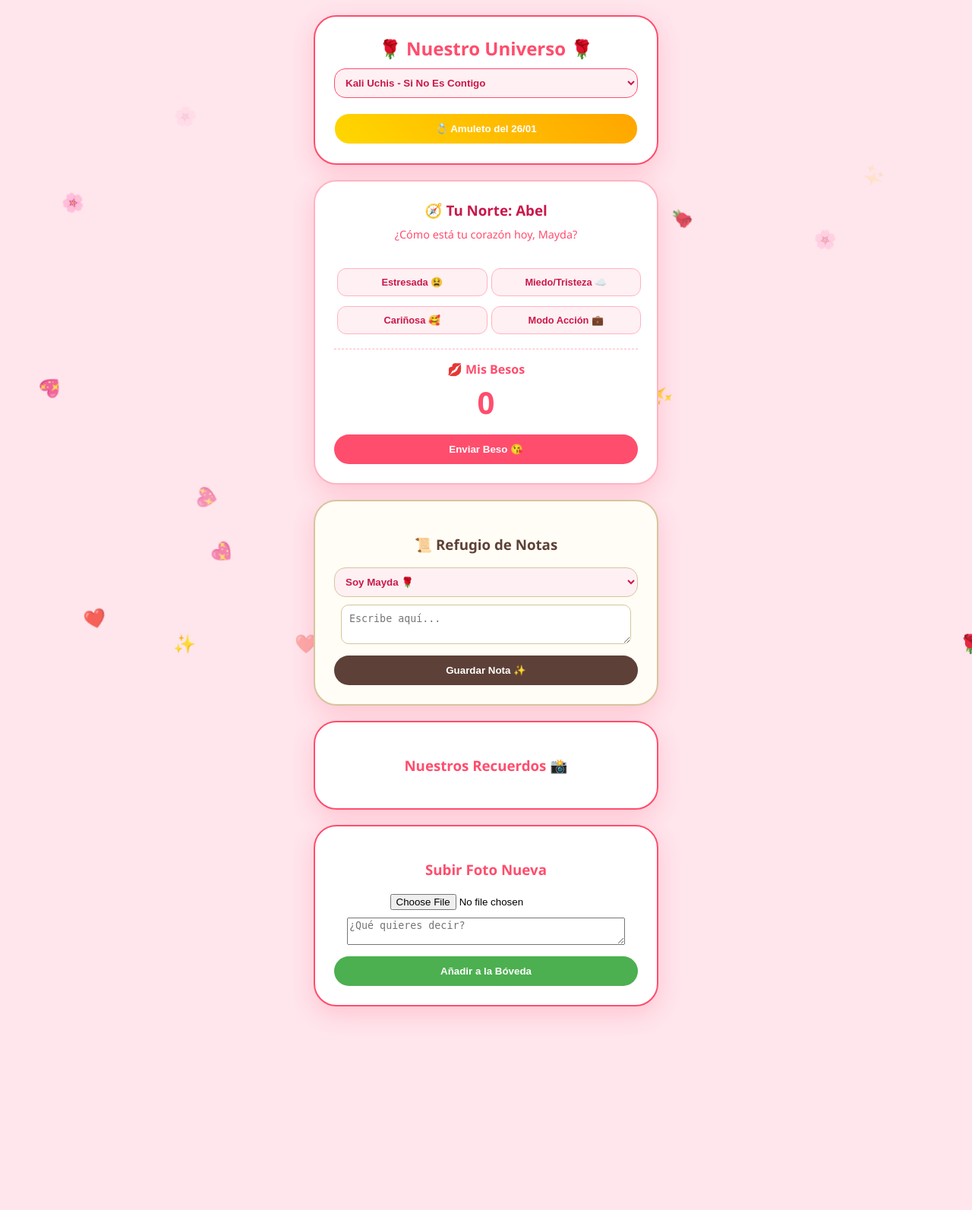
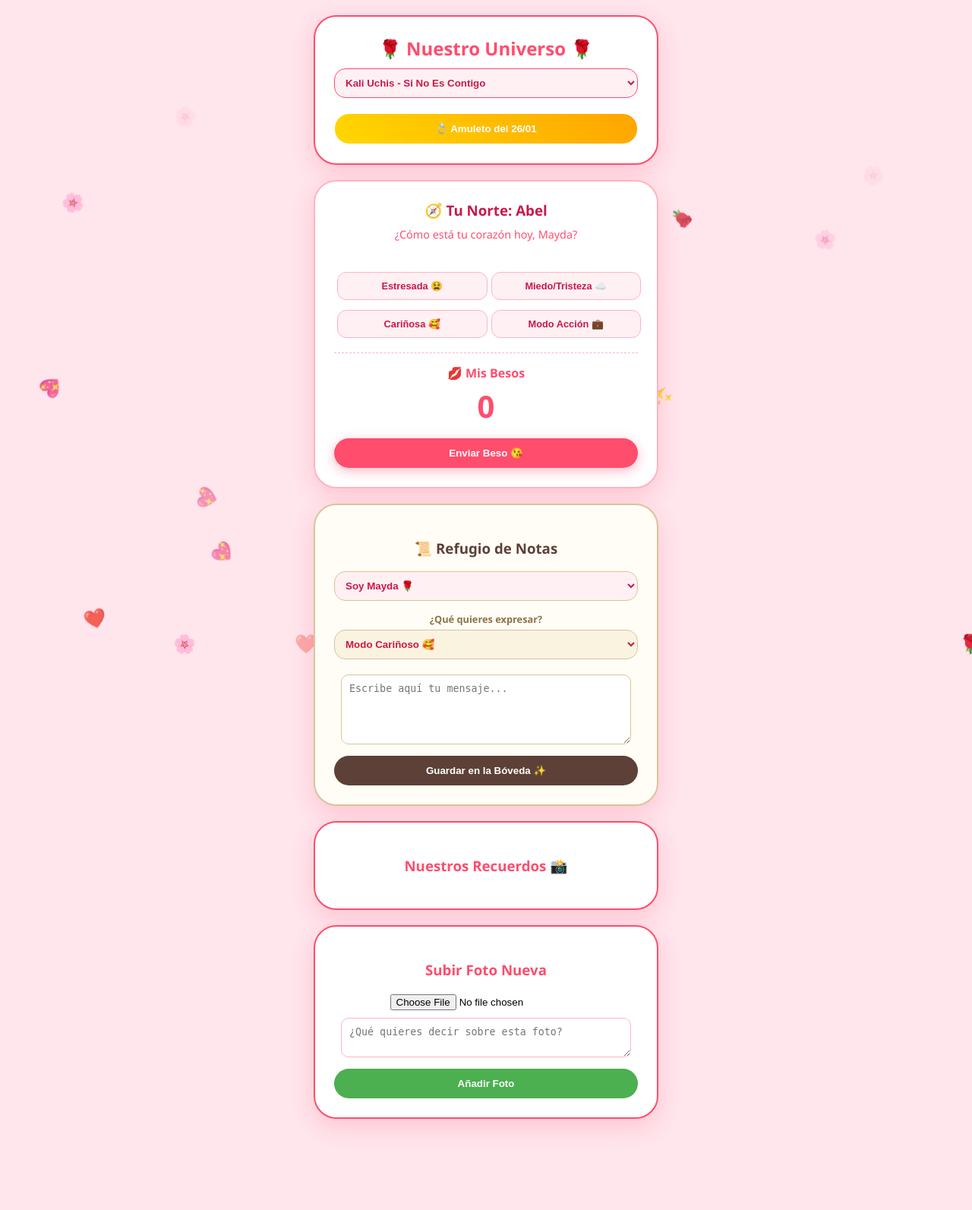
Before and after one commit to guido2960/fantastic-funicular, a Flask app: template templates/index.html in a window 1280 px wide. Shown: the whole page at 76% size. Before the commit the page ends 1339 px from the top, so only its background shows below. Run offline with Flask 3, Linux system fonts and the light colour scheme; the template is opened without the code that fills it, so the values that code supplies are empty; some libraries are stand-ins or nearby versions.

Commit message:
Update index.html
Signed-off-by: guido2960 <guidoprogramador23@gmail.com>

```diff
--- a/templates/index.html
+++ b/templates/index.html
@@ -10,7 +10,7 @@
             overflow-x: hidden; display: flex; flex-direction: column; align-items: center;
             min-height: 100vh; padding: 20px; padding-bottom: 100px;
         }
-        /* LLUVIA DE ROSAS Y CORAZONES */
+        /* LLUVIA DE ROSAS, CORAZONES Y FLORES */
         .caida {
             position: fixed; top: -50px; user-select: none; pointer-events: none;
             z-index: 1; animation: bajar linear forwards; font-size: 24px;
@@ -38,12 +38,15 @@
         .btn-estado {
             background: #fff0f3; color: #c9184a; border: 1px solid #ffb3c1;
             font-size: 0.8rem; padding: 10px; margin: 4px; border-radius: 12px;
+            cursor: pointer; font-weight: bold;
         }
 
         .selector-musica {
             width: 100%; padding: 10px; border-radius: 15px; border: 1px solid #ff4d6d;
             margin-bottom: 10px; background: #fff0f3; color: #c9184a; font-weight: bold;
         }
+
+        /* EFECTOS ESPECIALES */
         .besito-volador {
             position: fixed; pointer-events: none; z-index: 9999; font-size: 35px;
             animation: volar 2s ease-out forwards;
@@ -81,7 +84,7 @@
 
     <div class="tarjeta" style="border-color: #ffb3c1;">
         <h3 style="color: #c9184a; margin: 0;">🧭 Tu Norte: Abel</h3>
-        <p id="mensajeNorte" style="color: #ff4d6d; font-size: 0.9rem; margin: 10px 0; min-height: 40px;">
+        <p id="mensajeNorte" style="color: #ff4d6d; font-size: 0.9rem; margin: 10px 0; min-height: 45px;">
             ¿Cómo está tu corazón hoy, Mayda?
         </p>
         <div style="display: grid; grid-template-columns: 1fr 1fr; gap: 5px;">
@@ -93,7 +96,7 @@
         <hr style="border: 0; border-top: 1px dashed #ffb3c1; margin: 15px 0;">
         <h4 style="color: #ff4d6d; margin: 0;">💋 Mis Besos</h4>
         <div id="contadorBesos" style="font-size: 2.5rem; font-weight: bold; color: #ff4d6d; margin: 5px 0;">0</div>
-        <button onclick="darBeso()" style="border-radius: 30px;">Enviar Beso 😘</button>
+        <button onclick="darBeso()" style="border-radius: 30px; box-shadow: 0 4px 15px rgba(255, 77, 109, 0.4);">Enviar Beso 😘</button>
     </div>
 
     <div class="tarjeta" style="background: #fffdf5; border: 2px solid #d7c49e;">
@@ -103,8 +106,17 @@
                 <option value="Mayda">Soy Mayda 🌹</option>
                 <option value="Abel">Soy Abel 🧭</option>
             </select>
-            <textarea name="contenido_nota" placeholder="Escribe aquí..." required style="width: 90%; padding: 10px; border-radius: 10px; border: 1px solid #d7c49e;"></textarea>
-            <button type="submit" style="background: #5d4037;">Guardar Nota ✨</button>
+
+            <p style="color: #8d734a; font-size: 0.8rem; font-weight: bold; margin: 5px 0;">¿Qué quieres expresar?</p>
+            <select name="modo_nota" class="selector-musica" style="border-color: #d7c49e; background: #faf3e0;">
+                <option value="Cariñoso">Modo Cariñoso 🥰</option>
+                <option value="Tristeza/Desahogo">Modo Tristeza/Desahogo ☁️</option>
+                <option value="Plan">Modo Plan/Idea 🎬</option>
+                <option value="Inspiración">Modo Inspiración ✨</option>
+            </select>
+
+            <textarea name="contenido_nota" placeholder="Escribe aquí tu mensaje..." required style="width: 90%; height: 70px; padding: 10px; border-radius: 10px; border: 1px solid #d7c49e; margin-top: 10px;"></textarea>
+            <button type="submit" style="background: #5d4037;">Guardar en la Bóveda ✨</button>
         </form>
     </div>
 
@@ -115,9 +127,9 @@
             <div style="margin-bottom: 25px; padding-bottom: 15px; border-bottom: 1px solid #ffe5ec;">
                 <div class="foto-marco"><img src="{{ foto[0] }}"></div>
                 <p style="color: #c9184a; font-weight: bold;">{{ foto[1] }}</p>
-                <form action="/editar/{{ foto[2] }}" method="POST">
-                    <input type="text" name="nuevo_mensaje" placeholder="Editar mensaje..." required style="width: 70%; padding: 5px; border-radius: 10px; border: 1px solid #ffb3c1;">
-                    <button type="submit" style="background: #4caf50; width: auto; padding: 5px 10px; font-size: 0.8rem;">✍️</button>
+                <form action="/editar/{{ foto[2] }}" method="POST" style="display: flex; gap: 5px; justify-content: center;">
+                    <input type="text" name="nuevo_mensaje" placeholder="Editar mensaje..." required style="width: 60%; padding: 5px; border-radius: 10px; border: 1px solid #ffb3c1;">
+                    <button type="submit" style="background: #4caf50; width: auto; margin: 0; padding: 5px 12px;">✍️</button>
                 </form>
             </div>
             {% endfor %}
@@ -128,14 +140,14 @@
         <h3 style="color: #ff4d6d;">Subir Foto Nueva</h3>
         <form action="/subir" method="POST" enctype="multipart/form-data">
             <input type="file" name="foto_usuario" accept="image/*" required>
-            <textarea name="mensaje_usuario" placeholder="¿Qué quieres decir?" required style="width: 90%; margin-top: 10px;"></textarea>
-            <button type="submit" style="background: #4caf50;">Añadir a la Bóveda</button>
+            <textarea name="mensaje_usuario" placeholder="¿Qué quieres decir sobre esta foto?" required style="width: 90%; margin-top: 10px; border-radius: 10px; border: 1px solid #ffb3c1; padding: 10px;"></textarea>
+            <button type="submit" style="background: #4caf50;">Añadir Foto</button>
         </form>
     </div>
 
     <script>
-        // LLUVIA DE ROSAS CONSTANTE
-        const iconos = ['🌹', '❤️', '💖', '✨', '🌸'];
+        // LLUVIA DE ROSAS Y CORAZONES (RESTAURADA)
+        const iconos = ['🌹', '❤️', '💖', '✨', '🌸', '🌸'];
         function crearLluvia() {
             const e = document.createElement('div');
             e.className = 'caida';
@@ -146,18 +158,18 @@
             document.body.appendChild(e);
             setTimeout(() => e.remove(), 5000);
         }
-        setInterval(crearLluvia, 300); // Lluvia rápida
+        setInterval(crearLluvia, 300);
 
-        // FUNCIONES DE APOYO
+        // FUNCIONES DEL NORTE 🧭
         function apoyo(estado) {
             const texto = document.getElementById('mensajeNorte');
-            if(estado === 'estresada') texto.innerHTML = "<b>Suelta el celular 5 minutos, amor.</b> Yo me encargo de todo. Te mereces descansar. ☁️";
-            if(estado === 'triste') texto.innerHTML = "<b>No estás sola.</b> Recuerda nuestra charla del 5 de enero. Soy tu refugio. 🛡️";
-            if(estado === 'cariñosa') texto.innerHTML = "<b>¡Aprovechemos!</b> Dame besos y recuerda: <i>'A menos que te cases conmigo...'</i> 💍";
-            if(estado === 'accion') texto.innerHTML = "<b>¡Dale con todo!</b> Admiro lo enfocada que eres. Aquí te espero. 🧭";
+            if(estado === 'estresada') texto.innerHTML = "<b>Tómate un respiro, amor.</b> Abel está aquí para cuidarte. Todo estará bien. ☁️";
+            if(estado === 'triste') texto.innerHTML = "<b>No temas a tus miedos.</b> Recuerda que soy tu refugio desde aquel 5 de enero. 🛡️";
+            if(estado === 'cariñosa') texto.innerHTML = "<b>¡Qué linda te pones!</b> Recuerda: <i>'A menos que te cases conmigo...'</i> 💍";
+            if(estado === 'accion') texto.innerHTML = "<b>¡A darle con todo!</b> Admiro tu fuerza. Te espero aquí con un beso. 🧭";
         }
 
-        // BESOS
+        // BESOS RENOVADOS
         let nBesos = 0;
         function darBeso() {
             nBesos++;
@@ -166,7 +178,7 @@
                 const b = document.createElement('div');
                 b.className = 'besito-volador';
                 b.innerText = '😘';
-                b.style.left = Math.random() * 100 + "vw";
+                b.style.left = (Math.random() * 80 + 10) + "vw";
                 b.style.top = "90vh";
                 document.body.appendChild(b);
                 setTimeout(() => b.remove(), 2000);
@@ -187,7 +199,7 @@
                 document.body.appendChild(c);
                 setTimeout(() => c.remove(), 1000);
             }
-            alert("¡Te amo! Nuestra promesa del 26 de enero es eterna. 💍");
+            alert("¡Promesa Eterna! Abel & Mayda 26/01 💍");
         }
 
         function cambiarMelodia(url) {
```
